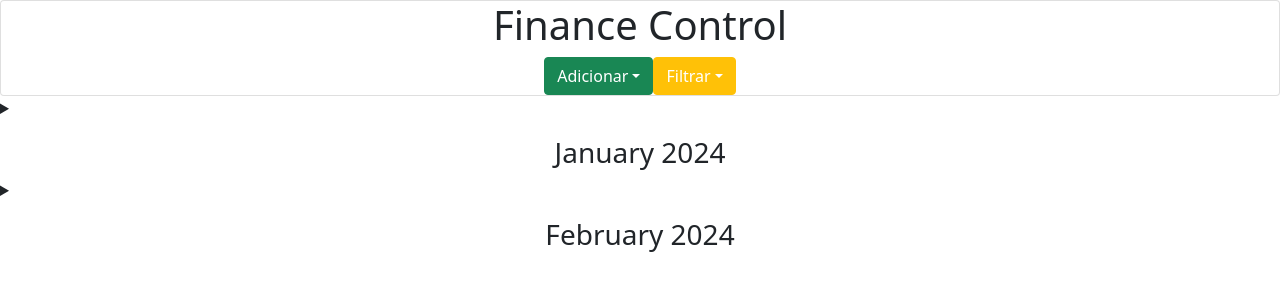
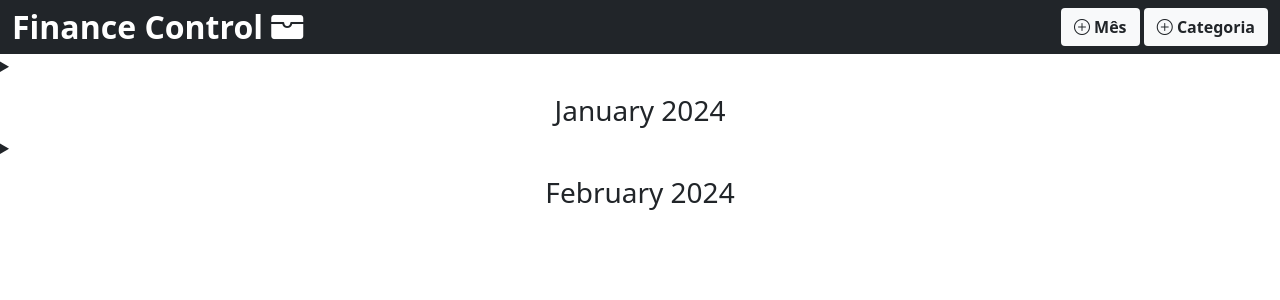
Before and after one commit to pedrohaveloso/finance, a PHP site: page / in a window 1280 px wide. Shown: the top 300 px of the page. Run offline with PHP 8.4, Linux system fonts and the light colour scheme; data comes from the database, SQL or seed files in the repository; data that the repository does not hold is empty.

Commit message:
Navbar
navbar em estágio inicial

```diff
--- a/index.php
+++ b/index.php
@@ -22,33 +22,21 @@ $meses = mysqli_query($conn, $sql_meses);
 </head>
 
 <body>
-    <div class="container-">
-        <div class="row">
-            <div class="col-bg-7">
-                <div class="card text-center">
-                    <h1>
-                        Finance Control
-                    </h1>
-                    <div class="btn-group justify-content-center" style="width: 100%;">
-                        <div class="dropdown">
-                            <button class="btn btn-success dropdown-toggle text-white" type="button" id="dropdownMenuButton1" data-bs-toggle="dropdown" aria-expanded="false">Adicionar</button>
-                            <ul class="dropdown-menu" aria-labelledby="dropdownMenuButton1">
-                                <li><a class="dropdown-item" href="add_mes.php">Mês</a></li>
-                                <li><a class="dropdown-item" href="add_cat.php">Categoria</a></li>
-                            </ul>
-                        </div>
-                        <div class="dropdown">
-                            <button class="btn btn-warning dropdown-toggle text-white" type="button" id="dropdownMenuButton1" data-bs-toggle="dropdown" aria-expanded="false">Filtrar</button>
-                            <ul class="dropdown-menu" aria-labelledby="dropdownMenuButton1">
-                                <li><a class="dropdown-item" href="#"> por Mês</a></li>
-                                <li><a class="dropdown-item" href="#">por Categoria</a></li>
-                            </ul>
-                        </div>
-                    </div>
-                </div>
+    <nav class="navbar navbar-expand-lg bg-dark text-white">
+        <div class="container-fluid d-flex align-items-center">
+            <h2 class="mb-0 fw-bold">
+                Finance Control
+                <i class="bi bi-wallet-fill"></i>
+            </h2>
+            <div>
+                <a class="btn bg-light fw-bold" href="add_mes.php"><i class="bi bi-plus-circle"></i> Mês</a>
+                <a class="btn bg-light fw-bold  " href="add_cat.php"><i class="bi bi-plus-circle"></i> Categoria</a>
             </div>
+
         </div>
-    </div>
+    </nav>
+
+
 
     <?php foreach ($meses as $mes): ?>
         <?php
```
Also changed, not shown: add_cat.php (+13 -0 lines), add_mes.php (+13 -0 lines).
